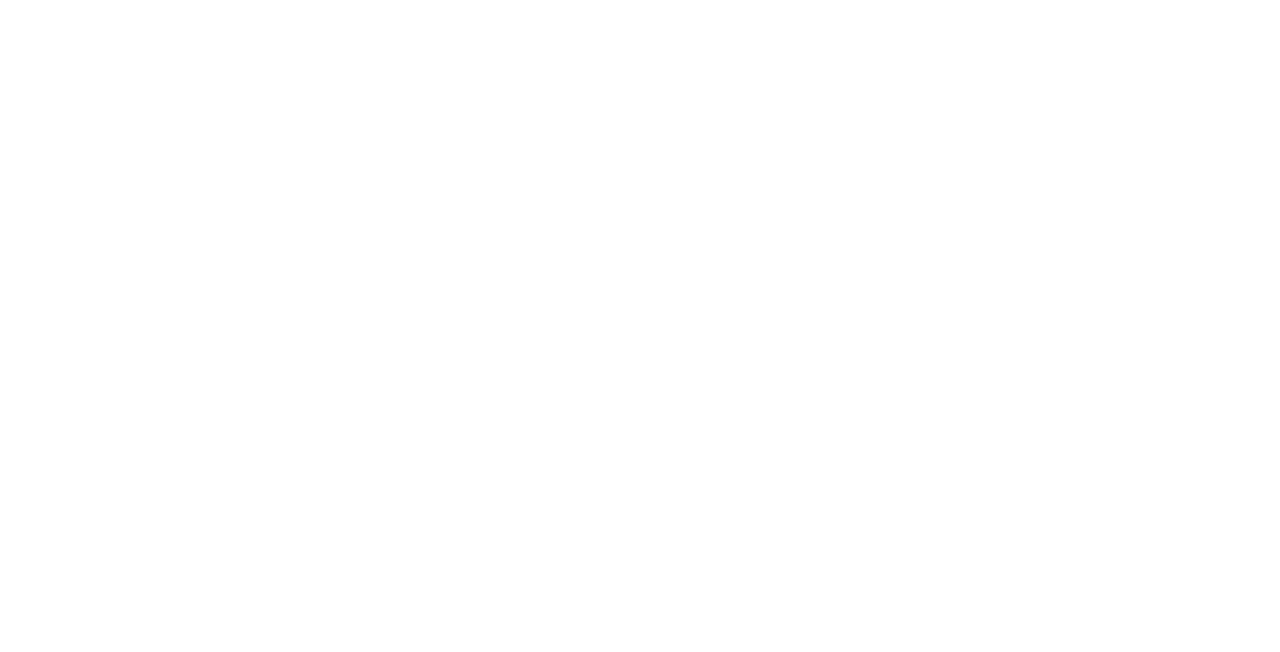
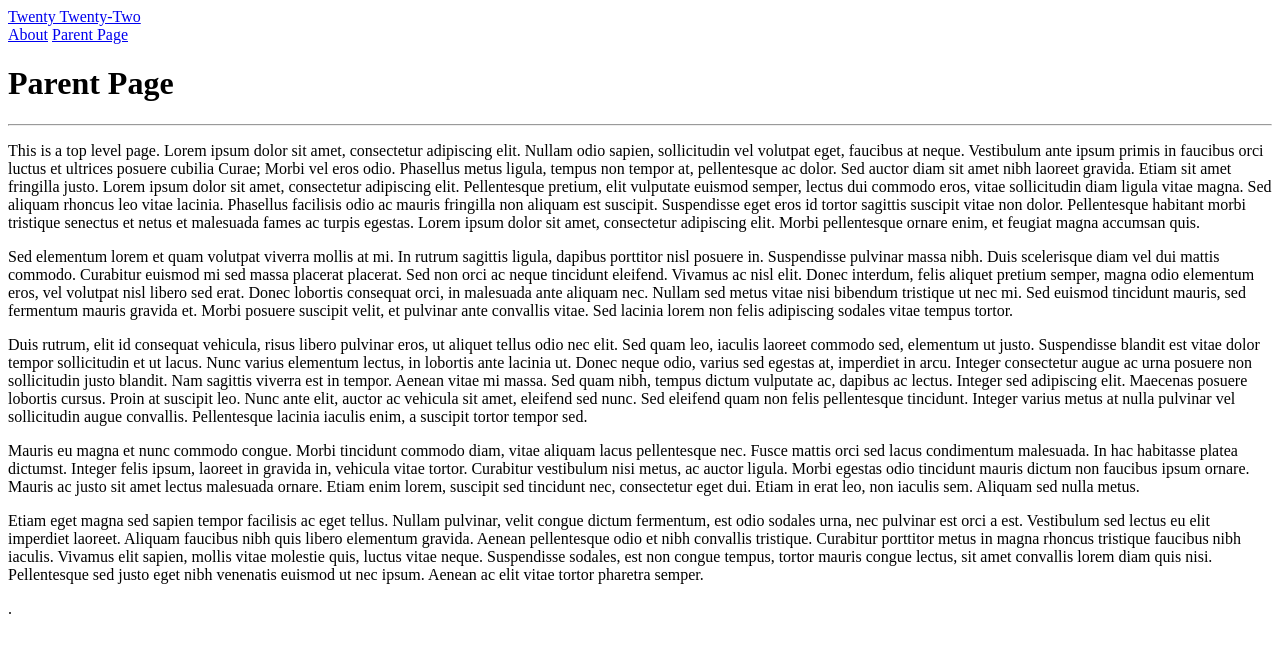
Before and after one commit to Karely3412/twenty-twenty-two, a plain HTML site: page parent.html in a window 1280 px wide. Drawn offline with Linux system fonts and the light colour scheme.

Commit message:
added all of the paragraph containers

```diff
--- a/parent.html
+++ b/parent.html
@@ -6,4 +6,51 @@
     <meta name="viewport" content="width=device-width, inital-scale=1.0" />
     <title>Blog</title>
   </head>
+
+  <body>
+    <div class="three-page-layout">
+      <div class="top-container">
+        <div class="navigation-wrapper">
+          <div class="nav-left">
+            <a href="https://wordpress.org/themes/twentytwentytwo/">Twenty Twenty-Two</a>
+          </div>
+
+          <div class="nav-right">
+            <a href="./pages/about.html">About</a>
+            <a href="https://wordpress.org/themes/twentytwentytwo/">Parent Page</a>
+          </div>
+
+          <div class="parent-page-header">
+            <h1>Parent Page</h1>
+            <hr/>
+          </div>
+
+          <div class="first-paragraph-container">
+            <p>
+              This is a top level page.
+
+              Lorem ipsum dolor sit amet, consectetur adipiscing elit. Nullam odio sapien, sollicitudin vel volutpat eget, faucibus at neque. Vestibulum ante ipsum primis in faucibus orci luctus et ultrices posuere cubilia Curae; Morbi vel eros odio. Phasellus metus ligula, tempus non tempor at, pellentesque ac dolor. Sed auctor diam sit amet nibh laoreet gravida. Etiam sit amet fringilla justo. Lorem ipsum dolor sit amet, consectetur adipiscing elit. Pellentesque pretium, elit vulputate euismod semper, lectus dui commodo eros, vitae sollicitudin diam ligula vitae magna. Sed aliquam rhoncus leo vitae lacinia. Phasellus facilisis odio ac mauris fringilla non aliquam est suscipit. Suspendisse eget eros id tortor sagittis suscipit vitae non dolor. Pellentesque habitant morbi tristique senectus et netus et malesuada fames ac turpis egestas. Lorem ipsum dolor sit amet, consectetur adipiscing elit. Morbi pellentesque ornare enim, et feugiat magna accumsan quis.</p>
+          </div>
+
+          <div class="second-paragraph-container">
+            <p>Sed elementum lorem et quam volutpat viverra mollis at mi. In rutrum sagittis ligula, dapibus porttitor nisl posuere in. Suspendisse pulvinar massa nibh. Duis scelerisque diam vel dui mattis commodo. Curabitur euismod mi sed massa placerat placerat. Sed non orci ac neque tincidunt eleifend. Vivamus ac nisl elit. Donec interdum, felis aliquet pretium semper, magna odio elementum eros, vel volutpat nisl libero sed erat. Donec lobortis consequat orci, in malesuada ante aliquam nec. Nullam sed metus vitae nisi bibendum tristique ut nec mi. Sed euismod tincidunt mauris, sed fermentum mauris gravida et. Morbi posuere suscipit velit, et pulvinar ante convallis vitae. Sed lacinia lorem non felis adipiscing sodales vitae tempus tortor.</p>
+          </div>
+
+          <div class="third-paragraph-container">
+            <p>Duis rutrum, elit id consequat vehicula, risus libero pulvinar eros, ut aliquet tellus odio nec elit. Sed quam leo, iaculis laoreet commodo sed, elementum ut justo. Suspendisse blandit est vitae dolor tempor sollicitudin et ut lacus. Nunc varius elementum lectus, in lobortis ante lacinia ut. Donec neque odio, varius sed egestas at, imperdiet in arcu. Integer consectetur augue ac urna posuere non sollicitudin justo blandit. Nam sagittis viverra est in tempor. Aenean vitae mi massa. Sed quam nibh, tempus dictum vulputate ac, dapibus ac lectus. Integer sed adipiscing elit. Maecenas posuere lobortis cursus. Proin at suscipit leo. Nunc ante elit, auctor ac vehicula sit amet, eleifend sed nunc. Sed eleifend quam non felis pellentesque tincidunt. Integer varius metus at nulla pulvinar vel sollicitudin augue convallis. Pellentesque lacinia iaculis enim, a suscipit tortor tempor sed.</p>
+
+          </div>
+
+          <div class="fourth-paragraph-container">
+            <p>Mauris eu magna et nunc commodo congue. Morbi tincidunt commodo diam, vitae aliquam lacus pellentesque nec. Fusce mattis orci sed lacus condimentum malesuada. In hac habitasse platea dictumst. Integer felis ipsum, laoreet in gravida in, vehicula vitae tortor. Curabitur vestibulum nisi metus, ac auctor ligula. Morbi egestas odio tincidunt mauris dictum non faucibus ipsum ornare. Mauris ac justo sit amet lectus malesuada ornare. Etiam enim lorem, suscipit sed tincidunt nec, consectetur eget dui. Etiam in erat leo, non iaculis sem. Aliquam sed nulla metus.</p>
+          </div>
+
+          <div class="fifth-paragraph-container">
+            <p>Etiam eget magna sed sapien tempor facilisis ac eget tellus. Nullam pulvinar, velit congue dictum fermentum, est odio sodales urna, nec pulvinar est orci a est. Vestibulum sed lectus eu elit imperdiet laoreet. Aliquam faucibus nibh quis libero elementum gravida. Aenean pellentesque odio et nibh convallis tristique. Curabitur porttitor metus in magna rhoncus tristique faucibus nibh iaculis. Vivamus elit sapien, mollis vitae molestie quis, luctus vitae neque. Suspendisse sodales, est non congue tempus, tortor mauris congue lectus, sit amet convallis lorem diam quis nisi. Pellentesque sed justo eget nibh venenatis euismod ut nec ipsum. Aenean ac elit vitae tortor pharetra semper.</p>
+          </div>
+
+          .
+
+        </div>
+  </body>
 </html>
```
